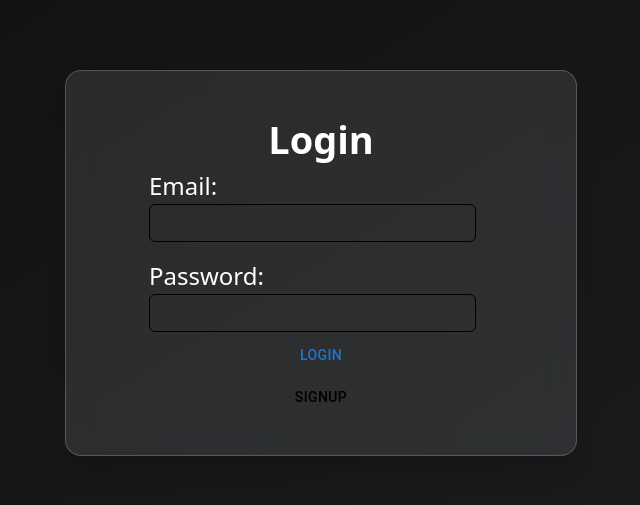
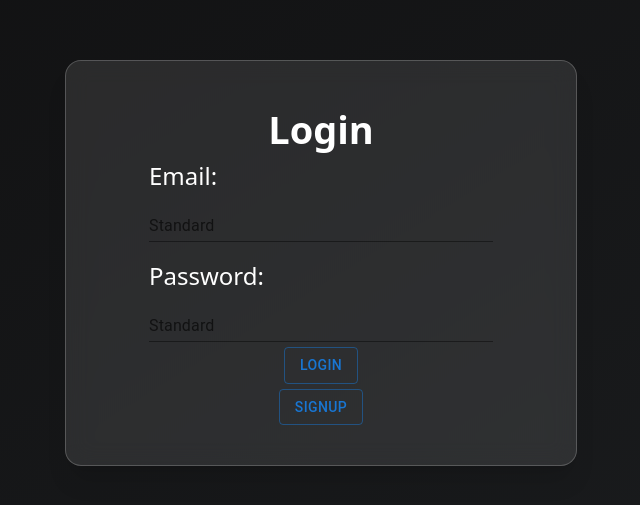
Before and after one commit to wajahat-ali-devflovv/OpenSea-Project, a React (Vite) app: page /login in a window 1280 px wide. Shown: the part 137-642 px from the top of the page, without its empty margins (319-959 px from the left). Built offline with nearby package versions, Linux system fonts and the light colour scheme.

Commit message:
feat:added the sign and sign in functionality and shown user name on screen

```diff
--- a/src/pages/LandingPage.tsx
+++ b/src/pages/LandingPage.tsx
@@ -9,9 +9,6 @@ import { Swiper, SwiperSlide } from "swiper/react";
 import slideImage1 from "../assets/images/slider1.jpg";
 import slideImage2 from "../assets/images/slider2.png";
 import slideImage3 from "../assets/images/slider3.jpeg";
-//import slideImage4 from "../assets/images/slider4.jpg";
-//import slideImage5 from "../assets/images/slider5.jpg";
-//import slideImage6 from "../assets/images/slider6.jpg";
 import "swiper/css"; // core Swiper styles
 import "swiper/css/navigation"; // optional
 import "swiper/css/pagination"; // optional
@@ -19,6 +16,7 @@ import ShoppingCartIcon from "@mui/icons-material/ShoppingCart";
 import { useNavigate } from "react-router-dom";
 import { useDispatch, useSelector } from "react-redux";
 import { fetchCollectionsRequest } from "../store/actions/collectionsActions";
+import { logoutSuccess } from "../store/actions/authActions";
 import type { RootState } from "../store/store";
 
 // import modules
@@ -34,6 +32,13 @@ const LandingPage = () => {
     navigate(`/nfts/${collectionName}`);
   };
 
+  const handleLogout = () => {
+    localStorage.removeItem("token");
+    localStorage.removeItem("user");
+    dispatch(logoutSuccess()); // Clear Redux state
+    navigate("/login");
+  };
+
   const dispatch = useDispatch();
 
   const {
@@ -42,8 +47,11 @@ const LandingPage = () => {
     error,
   } = useSelector((state: RootState) => state.collections);
 
+  const { user } = useSelector((state: RootState) => state.auth);
+
   useEffect(() => {
     dispatch(fetchCollectionsRequest());
+    console.log(user);
   }, [dispatch]);
 
   if (loading) return <p className="text-white">Loading collections...</p>;
@@ -59,12 +67,31 @@ const LandingPage = () => {
             />
           </div>
           <div className=" flex flex-row    text-[14px] gap-[15px]   ">
-            <Button sx={{ color: "white", font: "bold" }}>
-              signUp / Login
-            </Button>
-            <Button>
-              <ShoppingCartIcon sx={{ color: "white" }} />
-            </Button>{" "}
+            {user ? (
+              <>
+                <span>Welcome, {user.username}</span>
+                <Button
+                  onClick={handleLogout}
+                  variant="outlined"
+                  color="inherit"
+                >
+                  Logout
+                </Button>
+              </>
+            ) : (
+              <>
+                <Button
+                  onClick={() => navigate("/login")}
+                  variant="outlined"
+                  color="inherit"
+                >
+                  Login
+                </Button>
+                <Button>
+                  <ShoppingCartIcon sx={{ color: "white" }} />
+                </Button>{" "}
+              </>
+            )}
             {/* correct icon alignment*/}
           </div>
         </div>
--- a/src/pages/Login.tsx
+++ b/src/pages/Login.tsx
@@ -1,10 +1,32 @@
 import React from "react";
 import Button from "@mui/material/Button";
-import InputField from "../components/InputField";
+import TextField from "@mui/material/TextField";
+
+import { useDispatch, useSelector } from "react-redux";
+// import InputField from "../components/InputField";
+import { useState } from "react";
+import type { RootState } from "../store/store";
+import { loginRequest } from "../store/actions/authActions";
+import { useNavigate } from "react-router-dom";
 
 const Login = () => {
+  const navigate = useNavigate();
+  const [email, setEmail] = useState("");
+  const [password, setPassword] = useState("");
+  const dispatch = useDispatch();
+
+  const { loading, error, user } = useSelector(
+    (state: RootState) => state.auth
+  );
+
+  const handleSignin = () => {
+    dispatch(loginRequest(email, password));
+    if (!loading && !error) {
+      navigate("/");
+    }
+  };
   return (
-    <div className="w-[100%] h-screen flex items-center justify-center bg-gradient-to-br from-[#101011] to-[#1b1d1f]">
+    <div className="w-[100%] h-screen flex items-center justify-center bg-gradient-to-br from-[#101011] to-[#1b1d1f] ">
       {/* Glassmorphic Card */}
       <div
         className="w-[40%] flex flex-col items-center text-[24px]
@@ -15,17 +37,54 @@ const Login = () => {
 
         <form className="w-[80%]" action="">
           <label className="text-white">Email:</label>
-          <InputField inputType="text" />
+          <TextField
+            type="text"
+            id="standard-basic"
+            label="Standard"
+            variant="standard"
+            placeholder="Email"
+            value={email}
+            onChange={(e) => setEmail(e.target.value)}
+            fullWidth
+          />
 
           <label className="text-white mt-4 block">Password:</label>
-          <InputField inputType="password" />
+          <TextField
+            id="standard-basic"
+            label="Standard"
+            variant="standard"
+            type="password"
+            placeholder="Password"
+            value={password}
+            onChange={(e) => setPassword(e.target.value)}
+            fullWidth
+          />
 
           <div className="w-[100%] flex justify-center p-[5px]">
-            <Button size="medium">Login</Button>
+            <Button
+              variant="outlined"
+              disabled={loading}
+              onClick={handleSignin}
+              size="medium"
+            >
+              Login
+            </Button>
+            {error && <p className="text-red-500">{error}</p>}
+            {user && (
+              <p className="text-green-500">
+                Sign In successful! Welcome,{user.username}
+              </p>
+            )}
           </div>
         </form>
 
-        <Button variant="">signUp</Button>
+        <Button
+          variant="outlined"
+          size="medium"
+          onClick={() => navigate("/signup")}
+        >
+          SignUp
+        </Button>
       </div>
     </div>
   );
--- a/src/pages/NftList.tsx
+++ b/src/pages/NftList.tsx
@@ -7,12 +7,11 @@ import { Swiper, SwiperSlide } from "swiper/react";
 import slideImage1 from "../assets/images/slider1.jpg";
 import slideImage2 from "../assets/images/slider2.png";
 import slideImage3 from "../assets/images/slider3.jpeg";
-//import slideImage4 from "../assets/images/slider4.jpg";
-//import slideImage5 from "../assets/images/slider5.jpg";
-//import slideImage6 from "../assets/images/slider6.jpg";
 import "swiper/css"; // core Swiper styles
 import "swiper/css/navigation"; // optional
 import "swiper/css/pagination"; // optional
+import ShoppingCartIcon from "@mui/icons-material/ShoppingCart";
+import Button from "@mui/material/Button";
 
 function NFTList() {
   const { collectionId } = useParams(); // 👈 from /collections/:collectionId/nfts
@@ -35,6 +34,19 @@ function NFTList() {
 
   return (
     <div>
+      <nav className=" flex w-[97%] h-[65px] sticky right-0 align-center py-[10px]  ">
+        <div className="header w-[98%] flex flex-row justify-between    text-[14px]  ml-[40px] ">
+          <div className=" flex flex-row    text-[14px] gap-[15px] fixed right-5  ">
+            <>
+              <Button>
+                <ShoppingCartIcon sx={{ color: "white" }} />
+              </Button>{" "}
+            </>
+
+            {/* correct icon alignment*/}
+          </div>
+        </div>
+      </nav>
       <div>
         <Swiper
           spaceBetween={0}
--- a/src/pages/Signup.tsx
+++ b/src/pages/Signup.tsx
@@ -7,8 +7,10 @@ import { useDispatch, useSelector } from "react-redux";
 import { signupRequest } from "../store/actions/authActions";
 import type { RootState } from "../store/store";
 import { useState } from "react";
+import { useNavigate } from "react-router-dom";
 
 const Signup = () => {
+  const navigate = useNavigate();
   const [username, setUsername] = useState("");
   const [email, setEmail] = useState("");
   const [password, setPassword] = useState("");
@@ -36,6 +38,7 @@ const Signup = () => {
             label="Standard"
             variant="standard"
             placeholder="Email"
+            fullWidth
             value={username}
             onChange={(e) => setUsername(e.target.value)}
           />
@@ -48,6 +51,7 @@ const Signup = () => {
             label="Standard"
             variant="standard"
             placeholder="Email"
+            fullWidth
             value={email}
             onChange={(e) => setEmail(e.target.value)}
           />
@@ -61,21 +65,33 @@ const Signup = () => {
             type="password"
             placeholder="Password"
             value={password}
+            fullWidth
             onChange={(e) => setPassword(e.target.value)}
           />
           <br />
           <div className="w-[100%] flex justify-center p-[5px]">
-            <Button disabled={loading} onClick={handleSignup}>
+            <Button
+              variant="outlined"
+              disabled={loading}
+              onClick={handleSignup}
+            >
               Sign Up
             </Button>
             {error && <p className="text-red-500">{error}</p>}
             {user && (
               <p className="text-green-500">
-                Signup successful! Wellcome,{user.username}
+                Signup successful! Welcome,{user.username}
               </p>
             )}
           </div>
         </form>
+        <Button
+          variant="outlined"
+          size="medium"
+          onClick={() => navigate("/login")}
+        >
+          Sign In
+        </Button>
       </div>
     </div>
   );
--- a/src/store/actions/authActions.ts
+++ b/src/store/actions/authActions.ts
@@ -41,3 +41,6 @@ export const loginFailure = (error: string) => ({
   type: LOGIN_FAILURE,
   payload: error,
 });
+export const logoutSuccess = () => ({
+  type: "LOGOUT_SUCCESS",
+});
--- a/src/store/reducers/authReducer.ts
+++ b/src/store/reducers/authReducer.ts
@@ -14,10 +14,13 @@ interface AuthState {
   error: string | null;
 }
 
+const savedUser = localStorage.getItem("user");
+const savedToken = localStorage.getItem("token");
+
 const initialState: AuthState = {
   loading: false,
-  user: null,
-  token: null,
+  user: savedUser ? JSON.parse(savedUser) : null,
+  token: savedToken || null,
   error: null,
 };
 
@@ -40,6 +43,15 @@ export const authReducer = (state = initialState, action: any): AuthState => {
     case LOGIN_FAILURE:
       return { ...state, loading: false, error: action.payload };
 
+    case "LOGOUT_SUCCESS": // Add logout case
+      return {
+        ...state,
+        user: null,
+        token: null,
+        error: null,
+        loading: false,
+      };
+
     default:
       return state;
   }
--- a/src/store/sagas/authSaga.ts
+++ b/src/store/sagas/authSaga.ts
@@ -35,6 +35,11 @@ function* loginSaga(action: any): any {
     const { email, password } = action.payload;
     const data = yield call(loginApi, email, password);
 
+    // ✅ Save token to localStorage
+    localStorage.setItem("token", data.token);
+    //  user to localStorage
+    localStorage.setItem("user", JSON.stringify(data.user)); // Add this line
+
     yield put(loginSuccess(data.user, data.token));
   } catch (error: any) {
     yield put(loginFailure(error.response?.data?.detail || "Login failed"));
```
